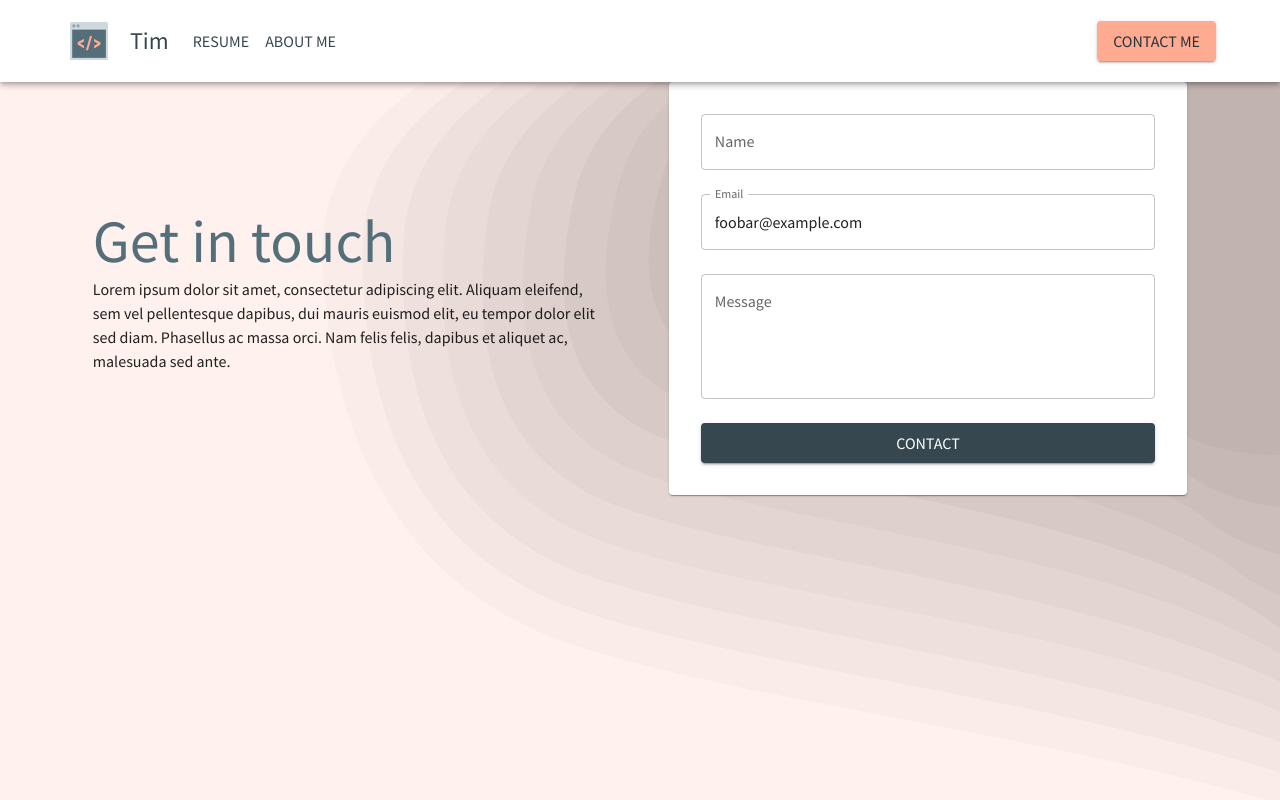
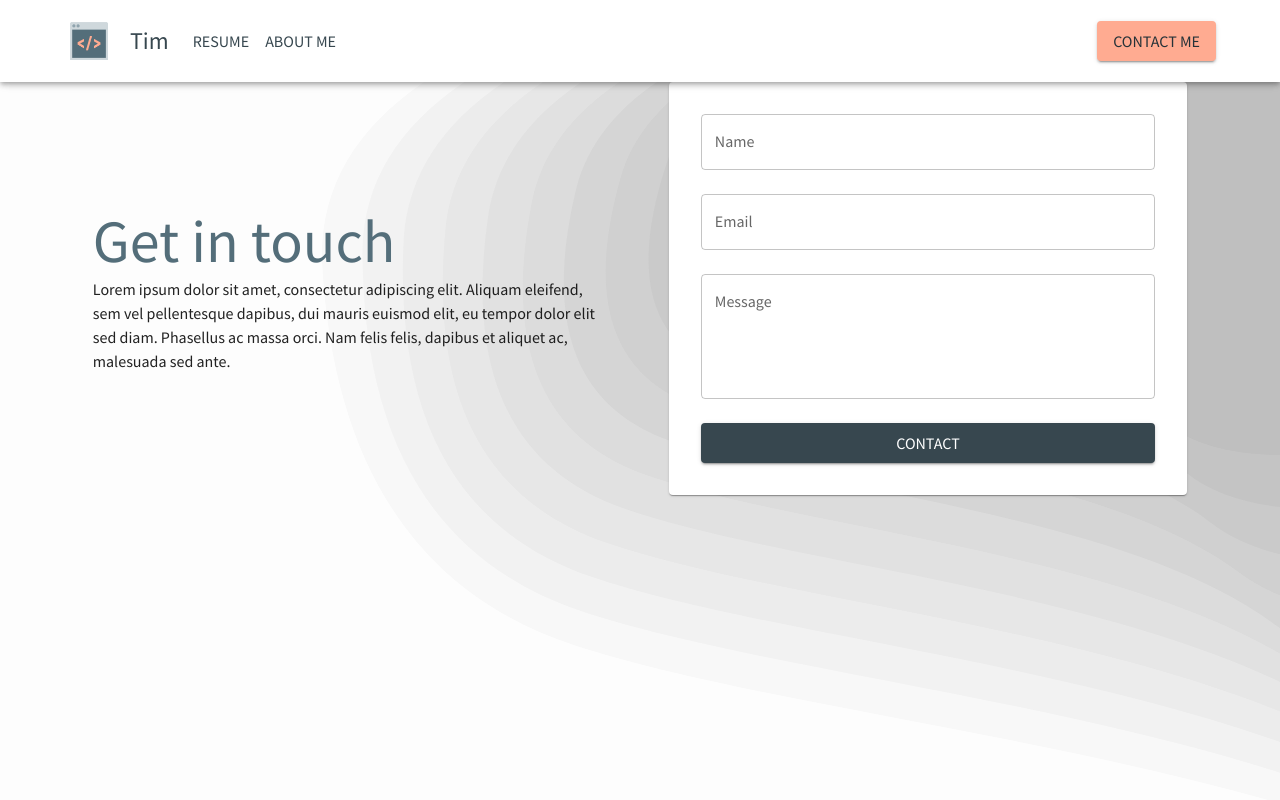
Before and after one commit to TRuesink/personal_website, a Next.js app: page /contact in a window 1280 px wide. Shown: the top 800 px of the page. Built offline with nearby package versions, Linux system fonts and the light colour scheme.

Commit message:
google forms api

```diff
--- a/components/Forms/ContactForm.tsx
+++ b/components/Forms/ContactForm.tsx
@@ -1,7 +1,10 @@
 import React from 'react';
 import { useFormik } from 'formik';
 import * as yup from 'yup';
-import { Button, Stack, TextField } from '@mui/material';
+import { Box, Link, Stack, TextField, Typography } from '@mui/material';
+import axios from 'axios';
+import { CheckCircleOutline } from '@mui/icons-material';
+import { LoadingButton } from '@mui/lab';
 
 const validationSchema = yup.object({
   email: yup
@@ -13,18 +16,24 @@ const validationSchema = yup.object({
 });
 
 const ContactForm = () => {
+  const [showForm, setShowForm] = React.useState(true);
   const formik = useFormik({
     initialValues: {
-      email: 'foobar@example.com',
+      email: '',
       name: '',
       message: '',
     },
     validationSchema: validationSchema,
-    onSubmit: (values) => {
-      alert(JSON.stringify(values, null, 2));
+    onSubmit: async (values, { resetForm }) => {
+      try {
+        await axios.post('/api/form', values);
+        setShowForm(false);
+        resetForm();
+      } catch (error) {}
     },
   });
 
+  if (showForm) {
     return (
       <form onSubmit={formik.handleSubmit}>
         <Stack gap={3}>
@@ -37,6 +46,7 @@ const ContactForm = () => {
             onChange={formik.handleChange}
             error={formik.touched.name && Boolean(formik.errors.name)}
             helperText={formik.touched.name && formik.errors.name}
+            disabled={formik.isSubmitting}
           />
           <TextField
             fullWidth
@@ -47,6 +57,7 @@ const ContactForm = () => {
             onChange={formik.handleChange}
             error={formik.touched.email && Boolean(formik.errors.email)}
             helperText={formik.touched.email && formik.errors.email}
+            disabled={formik.isSubmitting}
           />
 
           <TextField
@@ -61,13 +72,38 @@ const ContactForm = () => {
             onChange={formik.handleChange}
             error={formik.touched.message && Boolean(formik.errors.message)}
             helperText={formik.touched.message && formik.errors.message}
+            disabled={formik.isSubmitting}
           />
-        <Button color="primary" variant="contained" fullWidth type="submit">
+          <LoadingButton
+            disabled={formik.isSubmitting}
+            loading={formik.isSubmitting}
+            color="primary"
+            variant="contained"
+            fullWidth
+            type="submit"
+          >
             Contact
-        </Button>
+          </LoadingButton>
         </Stack>
       </form>
     );
+  } else {
+    return (
+      <Box>
+        <Box sx={{ display: 'flex', fontSize: '2rem', alignItems: 'center' }}>
+          <CheckCircleOutline fontSize="inherit" />
+          <Typography fontSize="inherit">Thanks!</Typography>
+        </Box>
+        <Typography sx={{ marginTop: '1rem', marginBottom: '2rem' }}>
+          Your message has been sent.
+        </Typography>
+        <Link component="button" onClick={() => setShowForm(true)}>
+          Submit another message
+        </Link>
+      </Box>
+    );
+  }
 };
 
+
 export default ContactForm;
--- a/package.json
+++ b/package.json
@@ -20,10 +20,12 @@
     "@types/node": "18.11.18",
     "@types/react": "18.0.26",
     "@types/react-dom": "18.0.10",
+    "axios": "^1.4.0",
     "eslint": "8.31.0",
     "eslint-config-next": "13.1.1",
     "file-loader": "^6.2.0",
     "formik": "^2.2.9",
+    "googleapis": "^118.0.0",
     "next": "^13.1.1",
     "react": "18.2.0",
     "react-dom": "18.2.0",
--- /dev/null
+++ b/pages/api/form.ts
@@ -0,0 +1,57 @@
+import { google } from 'googleapis';
+import type { NextApiRequest, NextApiResponse } from 'next';
+
+export default async function handler(
+  req: NextApiRequest,
+  res: NextApiResponse
+) {
+  try {
+    // Get data submitted in request's body.
+    const { name, email, message } = req.body;
+
+    // Guard clause checks for first and last name,
+    // and returns early if they are not found
+    if (!name || !email || !message) {
+      // Sends a HTTP bad request error code
+      return res.status(400).json({ data: 'missing required fields' });
+    }
+
+    // google authentication
+    const auth = new google.auth.GoogleAuth({
+      credentials: {
+        client_email: process.env.GOOGLE_SHEETS_CLIENT_EMAIL,
+        client_id: process.env.GOOGLE_SHEETS_CLIENT_ID,
+        private_key: process.env.GOOGLE_SHEETS_PRIVATE_KEY?.replace(
+          /\\n/g,
+          '\n'
+        ),
+      },
+      scopes: [
+        'https://www.googleapis.com/auth/drive',
+        'https://www.googleapis.com/auth/drive.file',
+        'https://www.googleapis.com/auth/spreadsheets',
+      ],
+    });
+
+    // initialize google sheets
+    const sheets = google.sheets({
+      auth,
+      version: 'v4',
+    });
+
+    await sheets.spreadsheets.values.append({
+      spreadsheetId: process.env.SPREADSHEET_ID,
+      range: 'Sheet1!A2:C',
+      valueInputOption: 'USER_ENTERED',
+      requestBody: {
+        values: [[name, email, message]],
+      },
+    });
+
+    // Found the name.
+    // Sends a HTTP success code
+    res.status(200).json({ data: `${name} ${email} ${message}` });
+  } catch (error) {
+    console.log(error);
+  }
+}
--- a/pages/contact.tsx
+++ b/pages/contact.tsx
@@ -12,7 +12,7 @@ const Page: NextPageWithLayout = () => {
         imgSrc="/contact_bg.svg"
         height="90vh"
         textColor="text.primary"
-        overlayColor="secondary.light"
+        overlayColor="grey.100"
         overlayOpacity={0.2}
       >
         <Stack
```
Also changed, not shown: 1 other file (tests, documents, lock files or other folders). Lines whose indentation alone changed are shown as unchanged.
